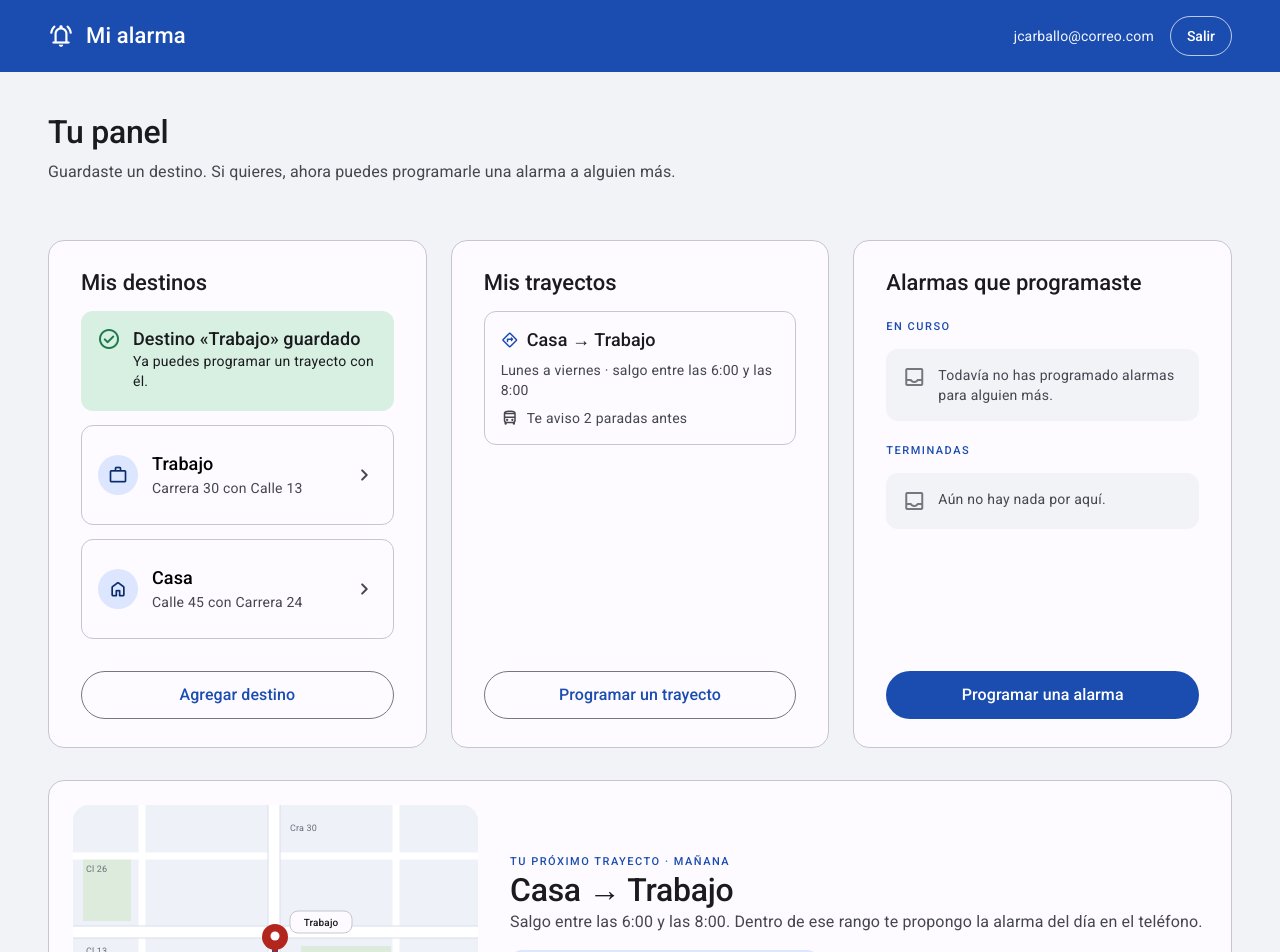
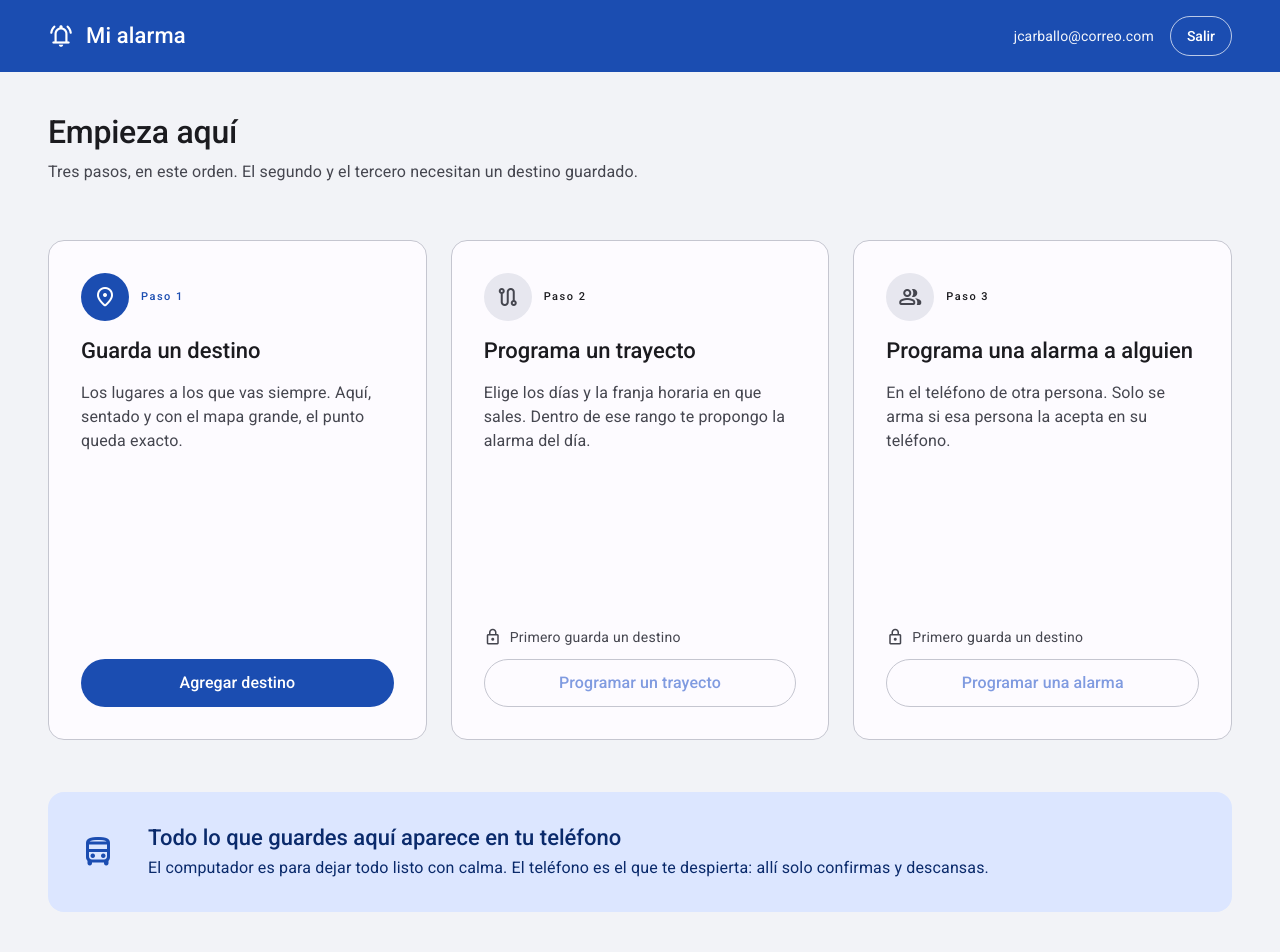
Before and after one commit to Masb97/UX-UI, an Angular app in the folder web/: page /panel-arranque in a window 1280 px wide. Before the commit this address led to /panel. Shown: the top 952 px of the page. Built offline with nearby package versions, Linux system fonts and the light colour scheme.

Commit message:
Implementación panel de arranque sin destino guardado

```diff
--- a/web/angular.json
+++ b/web/angular.json
@@ -52,5 +52,8 @@
       }
     }
   },
-  "cli": { "packageManager": "npm" }
+  "cli": {
+    "packageManager": "npm",
+    "analytics": "eccdf190-35a3-4968-a76f-0f1666bd5a63"
+  }
 }
--- a/web/src/app/nuevo-destino/nuevo-destino.html
+++ b/web/src/app/nuevo-destino/nuevo-destino.html
@@ -101,7 +101,7 @@
   </section>
 
   <div class="acciones">
-    <a class="btn-primario" routerLink="/panel">Guardar destino</a>
+    <a class="btn-primario" routerLink="/panel">{{ textoGuardar() }}</a>
     <a class="btn-secundario" routerLink="/panel">Cancelar</a>
   </div>
 </div>
--- a/web/src/app/nuevo-destino/nuevo-destino.ts
+++ b/web/src/app/nuevo-destino/nuevo-destino.ts
@@ -1,5 +1,6 @@
-import { Component, signal } from '@angular/core';
-import { RouterLink } from '@angular/router';
+import { Component, computed, inject, signal } from '@angular/core';
+import { toSignal } from '@angular/core/rxjs-interop';
+import { ActivatedRoute, RouterLink } from '@angular/router';
 import { Mapa } from '../compartido/mapa';
 
 @Component({
@@ -10,6 +11,14 @@ import { Mapa } from '../compartido/mapa';
   styleUrl: './nuevo-destino.scss',
 })
 export class NuevoDestino {
+  private readonly ruta = inject(ActivatedRoute);
+  private readonly parametros = toSignal(this.ruta.queryParamMap, {
+    initialValue: this.ruta.snapshot.queryParamMap,
+  });
+  readonly textoGuardar = computed(() =>
+    this.parametros().get('modo') === 'trayecto' ? 'Guardar trayecto' : 'Guardar destino'
+  );
+
   // Estado de interfaz, no de negocio: es un prototipo no funcional.
   // No persiste nada ni captura datos — es el techo de esta entrega.
   etiqueta = signal('Trabajo');
--- /dev/null
+++ b/web/src/app/panel-arranque/panel-arranque.html
@@ -0,0 +1,58 @@
+<div class="pagina pagina--panel">
+  <h1 class="t-headline-l">Empieza aquí</h1>
+  <p class="t-body-l muted sub">Tres pasos, en este orden. El segundo y el tercero necesitan un destino guardado.</p>
+
+  <div class="pasos">
+    <section class="tarjeta paso" aria-labelledby="titulo-destino">
+      <div class="cabecera-paso">
+        <span class="icono-paso primero material-symbols-rounded" aria-hidden="true">location_on</span>
+        <span class="numero primero-texto">Paso 1</span>
+      </div>
+      <h2 id="titulo-destino" class="t-title-l">Guarda un destino</h2>
+      <p class="t-body-l muted descripcion">Los lugares a los que vas siempre. Aquí, sentado y con el mapa grande, el punto queda exacto.</p>
+      <div class="accion">
+        <a class="btn-primario" routerLink="/nuevo-destino">Agregar destino</a>
+      </div>
+    </section>
+
+    <section class="tarjeta paso" aria-labelledby="titulo-trayecto">
+      <div class="cabecera-paso">
+        <span class="icono-paso material-symbols-rounded" aria-hidden="true">route</span>
+        <span class="numero">Paso 2</span>
+      </div>
+      <h2 id="titulo-trayecto" class="t-title-l">Programa un trayecto</h2>
+      <p class="t-body-l muted descripcion">Elige los días y la franja horaria en que sales. Dentro de ese rango te propongo la alarma del día.</p>
+      <div class="accion">
+        <p id="bloqueo-trayecto" class="bloqueo t-body-m muted">
+          <span class="material-symbols-rounded" aria-hidden="true">lock</span>
+          Primero guarda un destino
+        </p>
+        <button class="btn-secundario" type="button" disabled aria-describedby="bloqueo-trayecto">Programar un trayecto</button>
+      </div>
+    </section>
+
+    <section class="tarjeta paso" aria-labelledby="titulo-alarma">
+      <div class="cabecera-paso">
+        <span class="icono-paso material-symbols-rounded" aria-hidden="true">group</span>
+        <span class="numero">Paso 3</span>
+      </div>
+      <h2 id="titulo-alarma" class="t-title-l">Programa una alarma a alguien</h2>
+      <p class="t-body-l muted descripcion">En el teléfono de otra persona. Solo se arma si esa persona la acepta en su teléfono.</p>
+      <div class="accion">
+        <p id="bloqueo-alarma" class="bloqueo t-body-m muted">
+          <span class="material-symbols-rounded" aria-hidden="true">lock</span>
+          Primero guarda un destino
+        </p>
+        <button class="btn-secundario" type="button" disabled aria-describedby="bloqueo-alarma">Programar una alarma</button>
+      </div>
+    </section>
+  </div>
+
+  <aside class="conexion aviso-info" aria-labelledby="titulo-conexion">
+    <span class="material-symbols-rounded" aria-hidden="true">directions_bus</span>
+    <div>
+      <h2 id="titulo-conexion" class="t-title-l">Todo lo que guardes aquí aparece en tu teléfono</h2>
+      <p class="t-body-l">El computador es para dejar todo listo con calma. El teléfono es el que te despierta: allí solo confirmas y descansas.</p>
+    </div>
+  </aside>
+</div>
--- /dev/null
+++ b/web/src/app/panel-arranque/panel-arranque.scss
@@ -0,0 +1,70 @@
+h1 { margin: 0; }
+.sub { margin: var(--sp-2) 0 56px; }
+
+.pasos {
+  display: grid;
+  grid-template-columns: repeat(3, minmax(0, 1fr));
+  gap: var(--gutter);
+}
+
+.paso {
+  display: flex;
+  flex-direction: column;
+  min-height: 500px;
+  padding: var(--sp-8);
+
+  h2 { margin: var(--sp-4) 0; }
+}
+
+.cabecera-paso { display: flex; align-items: center; gap: var(--sp-3); }
+.icono-paso {
+  display: grid;
+  place-items: center;
+  width: 48px;
+  height: 48px;
+  border-radius: var(--r-full);
+  background: #E7E7EF;
+  color: var(--on-surface-variant);
+  flex-shrink: 0;
+}
+.primero { background: var(--primary); color: var(--on-primary); }
+.numero { font: 500 11px/16px Roboto, sans-serif; letter-spacing: 1.5px; }
+.primero-texto { color: var(--primary); }
+.descripcion { margin: 0 0 var(--sp-6); }
+.accion {
+  margin-top: auto;
+  .btn-primario, .btn-secundario { width: 100%; }
+}
+.bloqueo {
+  display: flex;
+  align-items: center;
+  gap: var(--sp-2);
+  margin: 0 0 var(--sp-3);
+  .material-symbols-rounded { font-size: 18px; }
+}
+.btn-secundario:disabled {
+  color: #809BE0;
+  border-color: var(--outline-variant);
+  background: transparent;
+  cursor: not-allowed;
+}
+.conexion {
+  display: flex;
+  align-items: center;
+  gap: var(--sp-8);
+  margin-top: 52px;
+  padding: var(--sp-8);
+  border-radius: var(--r-card);
+  color: var(--on-primary-container);
+
+  > .material-symbols-rounded { color: var(--primary); font-size: 36px; }
+  h2 { margin: 0 0 var(--sp-1); }
+  p { margin: 0; }
+}
+
+@media (max-width: 800px) {
+  .pasos { grid-template-columns: 1fr; }
+  .paso { min-height: 320px; }
+  .sub { margin-bottom: var(--sp-8); }
+  .conexion { margin-top: var(--sp-8); gap: var(--sp-4); padding: var(--sp-6); }
+}
--- a/web/src/app/panel/panel.html
+++ b/web/src/app/panel/panel.html
@@ -49,7 +49,7 @@
       </div>
       </div>
 
-      <a class="btn-secundario ancho" routerLink="/nuevo-destino">Programar un trayecto</a>
+      <a class="btn-secundario ancho" routerLink="/nuevo-destino" [queryParams]="{ modo: 'trayecto' }">Programar un trayecto</a>
     </section>
 
     <!-- Alarmas que programaste -->
@@ -83,10 +83,13 @@
       <p class="t-overline">Tu próximo trayecto · mañana</p>
       <h2 class="t-headline-l m0">Casa &#8594; Trabajo</h2>
       <p class="t-body-l muted">Salgo entre las 6:00 y las 8:00. Dentro de ese rango te propongo la alarma del día en el teléfono.</p>
-      <p class="aviso aviso-info propuesta">
-        <span class="material-symbols-rounded" aria-hidden="true">alarm_on</span>
-        <span class="t-label-l">Te lo propongo mañana a las 6:00</span>
-      </p>
+      <div class="acciones-propuesta">
+        <p class="aviso aviso-info propuesta">
+          <span class="material-symbols-rounded" aria-hidden="true">alarm_on</span>
+          <span class="t-label-l">Te lo propongo mañana a las 6:00</span>
+        </p>
+        <button type="button" class="btn-secundario">Ver panel alarma en curso</button>
+      </div>
     </div>
   </section>
 </div>
--- a/web/src/app/panel/panel.scss
+++ b/web/src/app/panel/panel.scss
@@ -66,6 +66,13 @@
   align-items: center;
 }
 .detalle p:last-of-type { margin-bottom: 0; }
+.acciones-propuesta {
+  display: flex;
+  align-items: center;
+  flex-wrap: wrap;
+  gap: var(--sp-4);
+  .propuesta { margin: 0; }
+}
 .propuesta {
   display: inline-flex; align-items: center; width: auto;
   color: var(--primary);
```
Also changed, not shown: web/src/app/app.routes.ts (+5 -3 lines), web/src/app/panel-arranque/panel-arranque.ts (added, +11 -0 lines), 2 other files (tests, documents, lock files or other folders).
